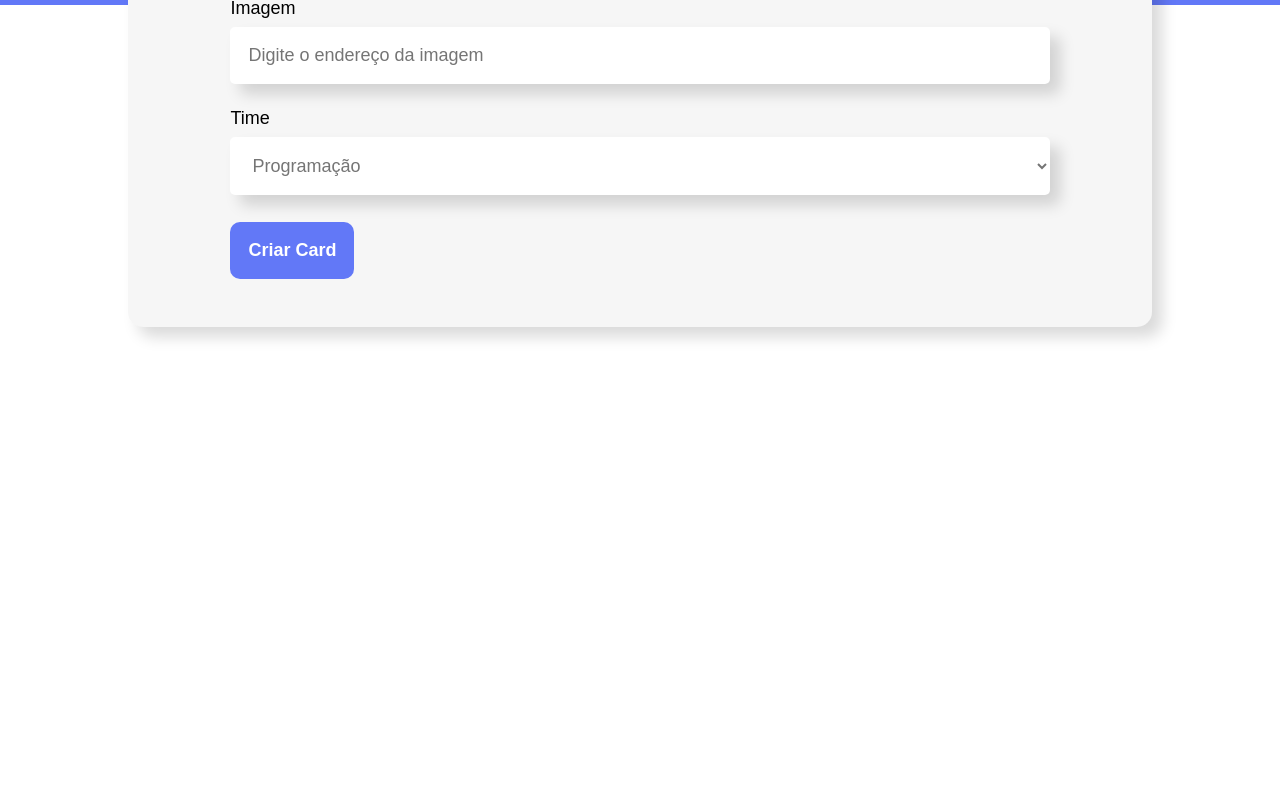
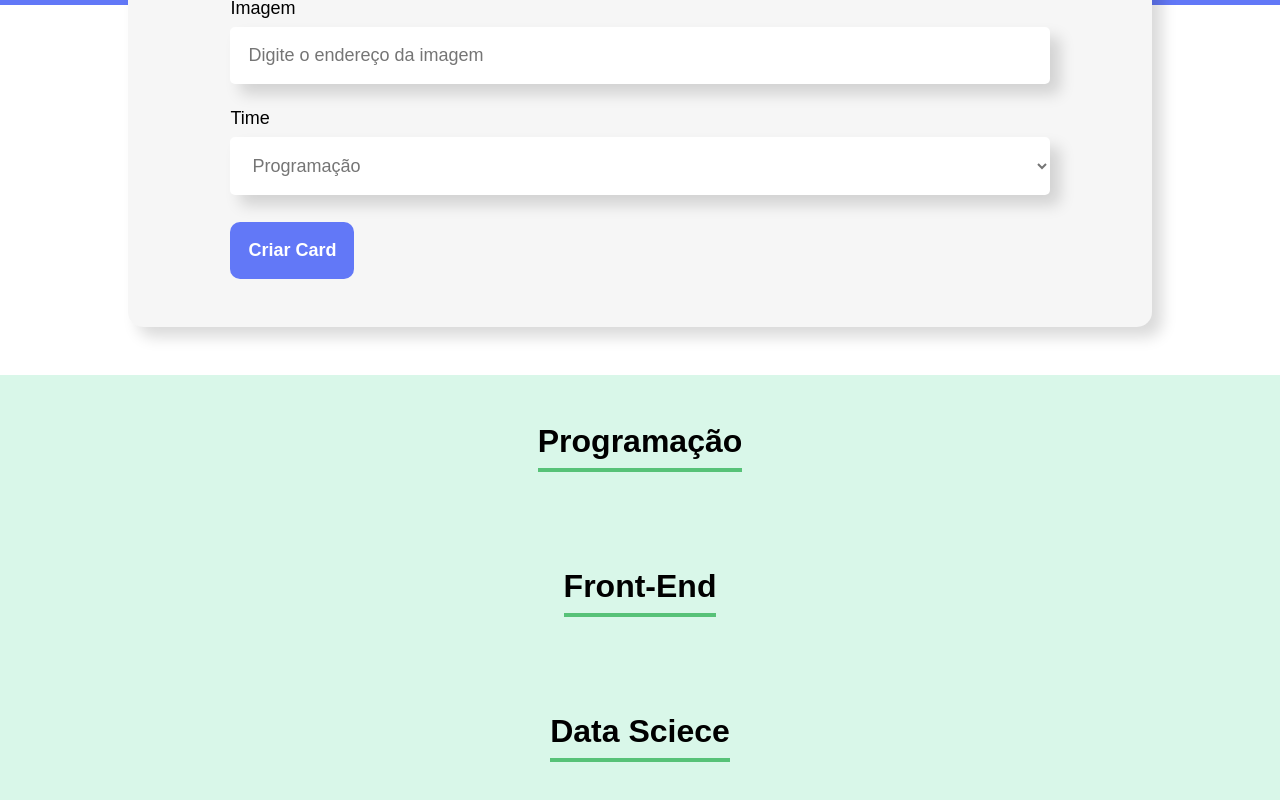
Before and after one commit to JefersonMarcioEspindola/Organo-Alura, a React (Create React App) app: page / in a window 1280 px wide. Shown: the part 862-1662 px from the top of the page. Before the commit the page ends 1237 px from the top, so only its background shows below. Built offline with nearby package versions, Linux system fonts and the light colour scheme.

Commit message:
Criando o componente Time

```diff
--- a/src/App.js
+++ b/src/App.js
@@ -1,6 +1,7 @@
 import { useState } from 'react';
 import Banner from './components/Banner'
 import Form from './components/Form';
+import Team from './components/Team';
 
 function App() {
 
@@ -15,6 +16,9 @@
     <div className="App">
       <Banner/>
       <Form registeredContributor={contributor => newContributorAdded(contributor)}/>
+      <Team nome="Programação"/>
+      <Team nome="Front-End"/>
+      <Team nome="Data Sciece"/>
     </div>
   );
 }
--- /dev/null
+++ b/src/components/Team/Team.css
@@ -0,0 +1,12 @@
+.team {
+    text-align: center;
+    padding: 1rem;
+    background-color: #d9f7e9;
+}
+
+.team h3 {
+    font-size: 32px;
+    border-bottom: 4px solid #57c278;
+    display: inline-block;
+    padding-bottom: 8px;
+}
--- /dev/null
+++ b/src/components/Team/index.js
@@ -0,0 +1,11 @@
+import './Team.css'
+
+const Team = (props) => {
+    return (
+        <section className='team'>
+            <h3>{props.nome}</h3>
+        </section>
+    )
+}
+
+export default Team
```
